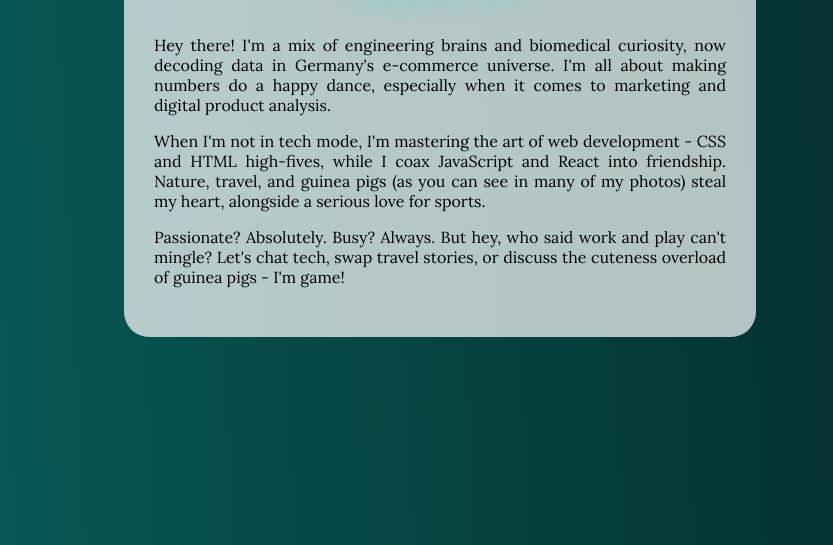
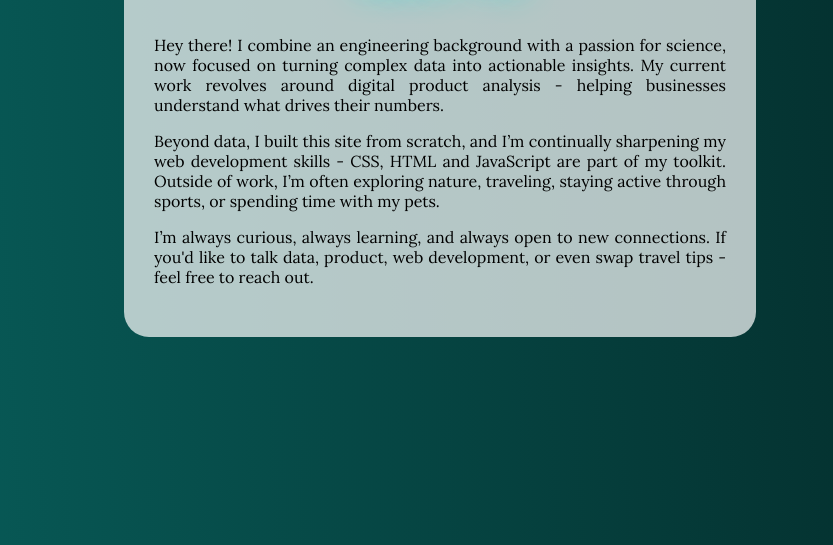
Before and after one commit to adriannaw27/portfolio2025, a plain HTML site: page about_me.html in a window 1280 px wide. Shown: the part 271-816 px from the top of the page, without its empty margins (200-1033 px from the left). Drawn offline with Linux system fonts and the light colour scheme.

Commit message:
Update about_me.html

```diff
--- a/about_me.html
+++ b/about_me.html
@@ -92,13 +92,13 @@
             <h1 class="intro" >ABOUT ME</h1>
             <div class="small_container">
                 <p class="text one">
-                    Hey there! I'm a mix of engineering brains and biomedical curiosity, now decoding data in Germany's e-commerce universe. I'm all about making numbers do a happy dance, especially when it comes to marketing and digital product analysis.
+                    Hey there! I combine an engineering background with a passion for science, now focused on turning complex data into actionable insights. My current work revolves around digital product analysis - helping businesses understand what drives their numbers.
                 </p>
                 <p class="text two">
-                    When I'm not in tech mode, I'm mastering the art of web development - CSS and HTML high-fives, while I coax JavaScript and React into friendship. Nature, travel, and guinea pigs (as you can see in many of my photos) steal my heart, alongside a serious love for sports.
+                    Beyond data, I built this site from scratch, and I’m continually sharpening my web development skills - CSS, HTML and JavaScript are part of my toolkit. Outside of work, I’m often exploring nature, traveling, staying active through sports, or spending time with my pets.
                 </p>
                 <p class="text three">
-                    Passionate? Absolutely. Busy? Always. But hey, who said work and play can't mingle? Let's chat tech, swap travel stories, or discuss the cuteness overload of guinea pigs - I'm game!
+                    I’m always curious, always learning, and always open to new connections. If you'd like to talk data, product, web development, or even swap travel tips - feel free to reach out.
                 </p>
             </div>
         </div>
```
